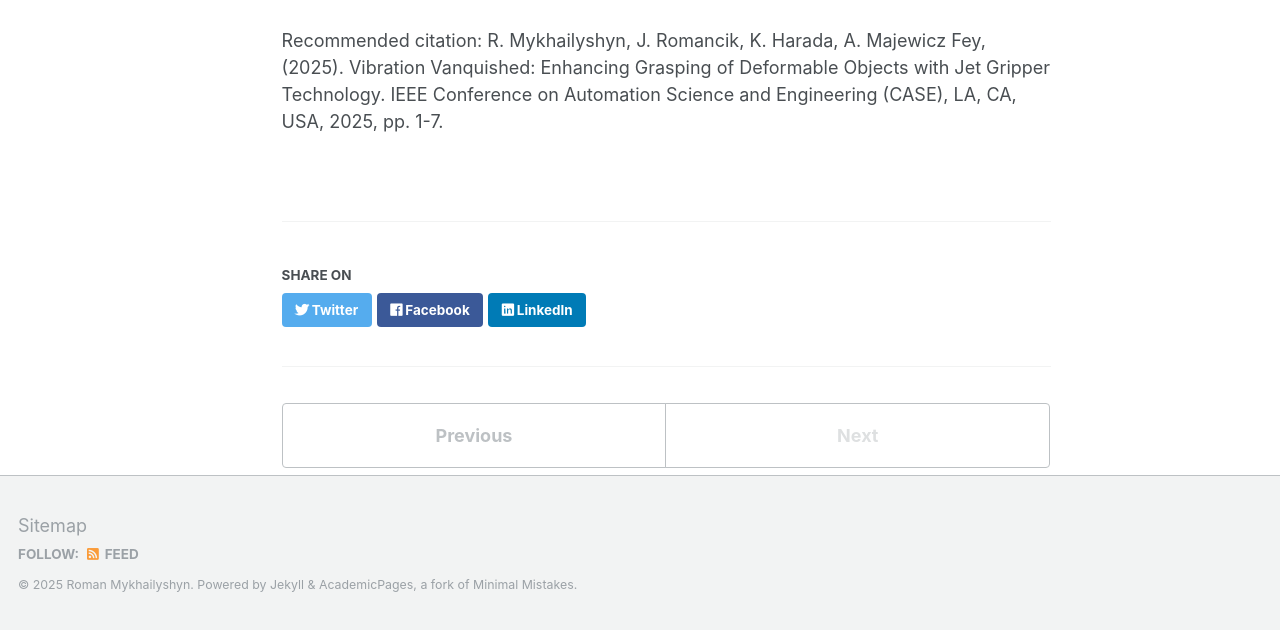
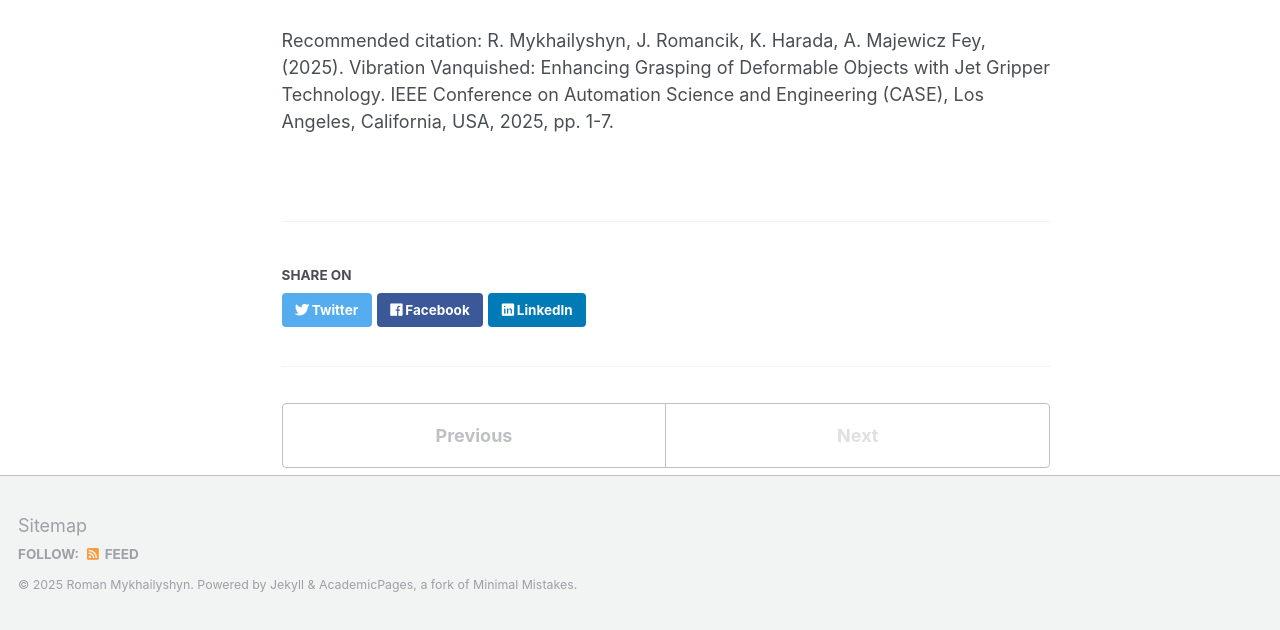
Before and after one commit to RomanMykhailyshyn/RomanMykhailyshyn.github.io, a Jekyll site: the page built from _talks/2025-CASE.md, in a window 1280 px wide and 1306 px high. Shown: the part 676-1306 px from the top of the window. Built offline with Jekyll 4.4.1, drawn with Linux system fonts in a browser that asks for light colours; some web fonts are replaced.

Commit message:
Update 2025-CASE.md

```diff
--- a/_talks/2025-CASE.md
+++ b/_talks/2025-CASE.md
@@ -5,8 +5,8 @@ type: "Section Talk"
 permalink: /talks/2025-CASE
 venue: "IEEE 2025 Conference on Automation Science and Engineering"
 date: 2025-08-01
-location: "Atlanta, Georgia, USA"
+location: "Los Angeles, California, USA"
 ---
 <iframe width="560" height="315" src="https://www.youtube.com/embed/Refd4-V1z3E" title="YouTube video player" frameborder="0" allow="accelerometer; autoplay; clipboard-write; encrypted-media; gyroscope; picture-in-picture" allowfullscreen></iframe>
 <br />
-Recommended citation: R. Mykhailyshyn, J. Romancik, K. Harada, A. Majewicz Fey, (2025). Vibration Vanquished: Enhancing Grasping of Deformable Objects with Jet Gripper Technology. IEEE Conference on Automation Science and Engineering (CASE), LA, CA, USA, 2025, pp. 1-7.
+Recommended citation: R. Mykhailyshyn, J. Romancik, K. Harada, A. Majewicz Fey, (2025). Vibration Vanquished: Enhancing Grasping of Deformable Objects with Jet Gripper Technology. IEEE Conference on Automation Science and Engineering (CASE), Los Angeles, California, USA, 2025, pp. 1-7.
```
